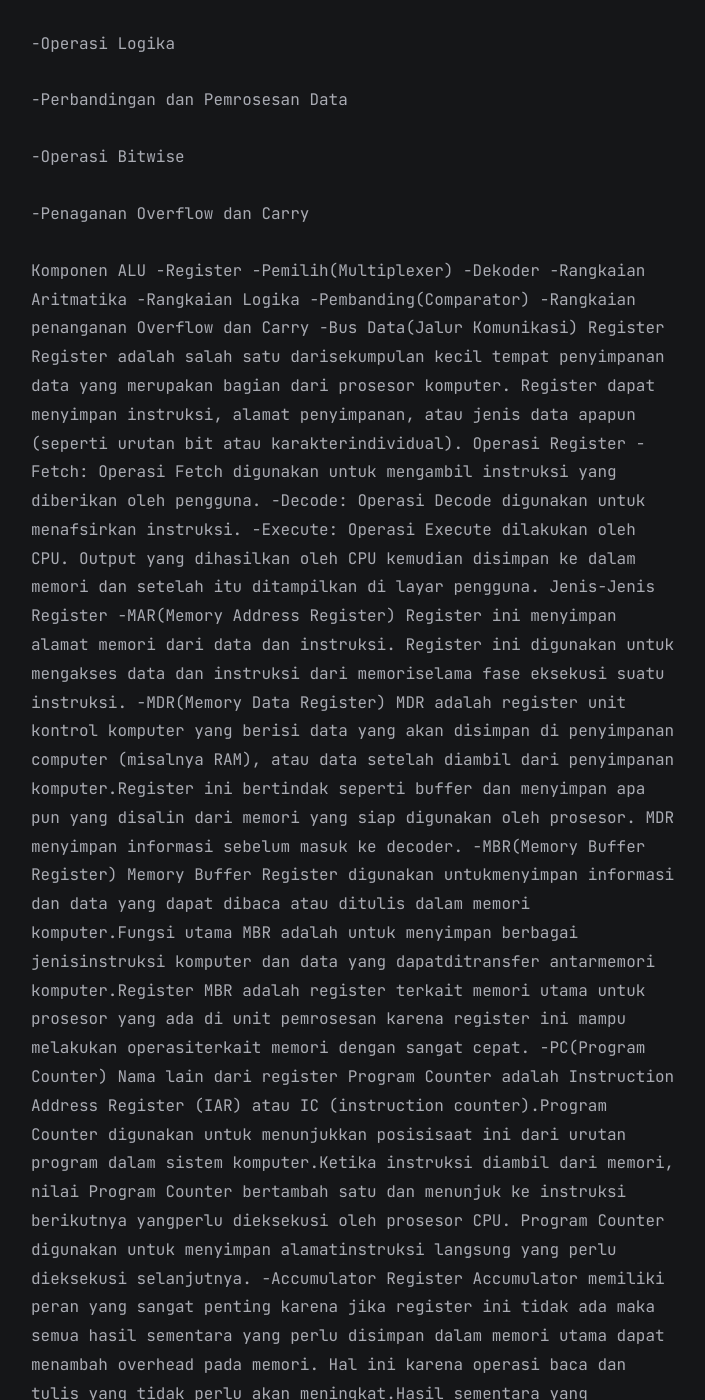
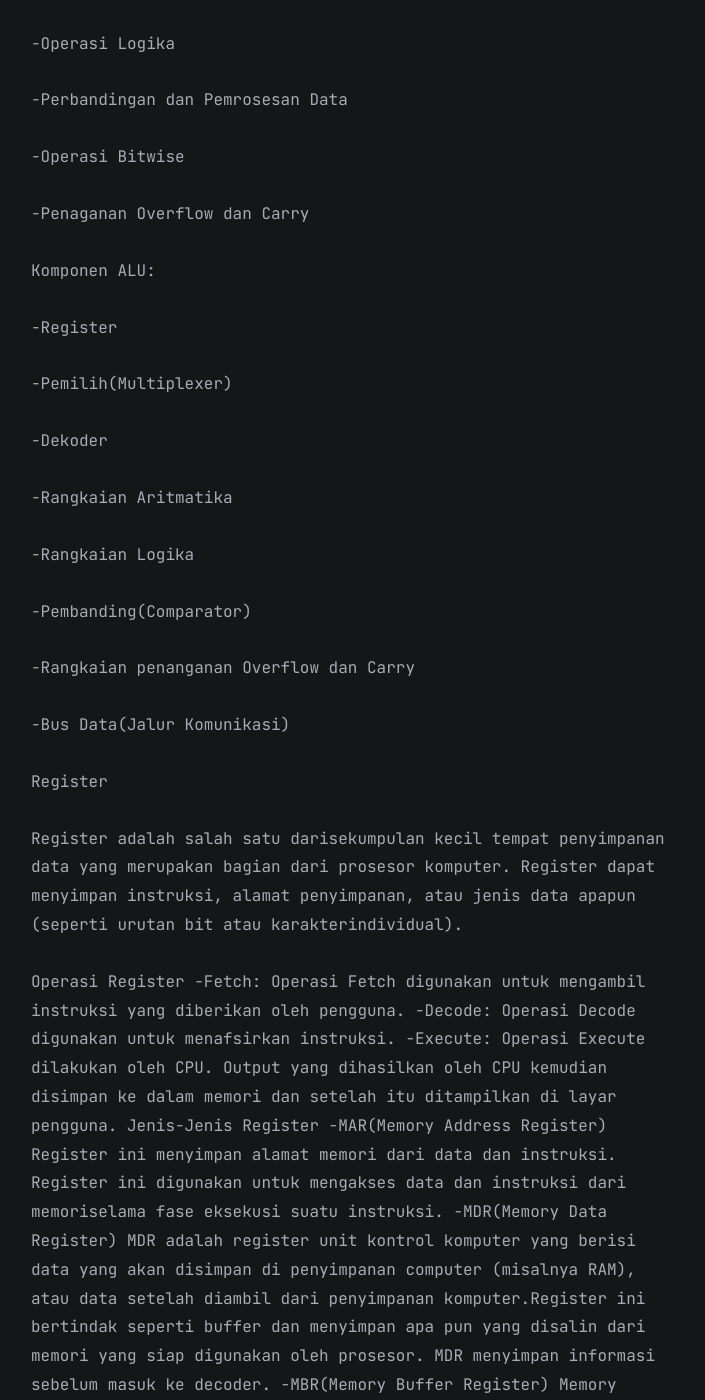
Before and after one commit to shera1402/shera1402.github.io, a Jekyll site: the page built from all_collections/_posts/2023-11-07-Resume-Arsikom.md, in a window 1280 px wide and 1400 px high, scrolled down 1384 px. Shown: the whole window, without its empty margins (284-989 px from the left). Built offline with Jekyll 4.4.1, drawn with Linux system fonts in a browser that asks for light colours; comment, search, counter and statistics services are not loaded; a style sheet for code colours, icons or effects is not loaded; some of the changed text lies outside the part shown.

Commit message:
Update 2023-11-07-Resume-Arsikom.md

```diff
--- a/all_collections/_posts/2023-11-07-Resume-Arsikom.md
+++ b/all_collections/_posts/2023-11-07-Resume-Arsikom.md
@@ -30,20 +30,20 @@ Peran ALU:
 <p>-Perbandingan dan Pemrosesan Data</p>
 <p>-Operasi Bitwise</p>
 <p>-Penaganan Overflow dan Carry</p>
-Komponen ALU
--Register
--Pemilih(Multiplexer)
--Dekoder
--Rangkaian Aritmatika
--Rangkaian Logika
--Pembanding(Comparator)
--Rangkaian penanganan Overflow dan Carry
--Bus Data(Jalur Komunikasi)
+Komponen ALU:
+<p>-Register</p>
+<p>-Pemilih(Multiplexer)</p>
+<p>-Dekoder</p>
+<p>-Rangkaian Aritmatika</p>
+<p>-Rangkaian Logika</p>
+<p>-Pembanding(Comparator)</p>
+<p>-Rangkaian penanganan Overflow dan Carry</p>
+<p>-Bus Data(Jalur Komunikasi)</p>
 Register
-Register adalah salah satu darisekumpulan kecil tempat penyimpanan data yang
+<p>Register adalah salah satu darisekumpulan kecil tempat penyimpanan data yang
 merupakan bagian dari prosesor komputer. Register dapat menyimpan instruksi,
 alamat penyimpanan, atau jenis data apapun (seperti urutan bit atau
-karakterindividual).
+karakterindividual).</p>
 Operasi Register
 -Fetch: Operasi Fetch digunakan untuk mengambil instruksi yang diberikan oleh
 pengguna.
```
